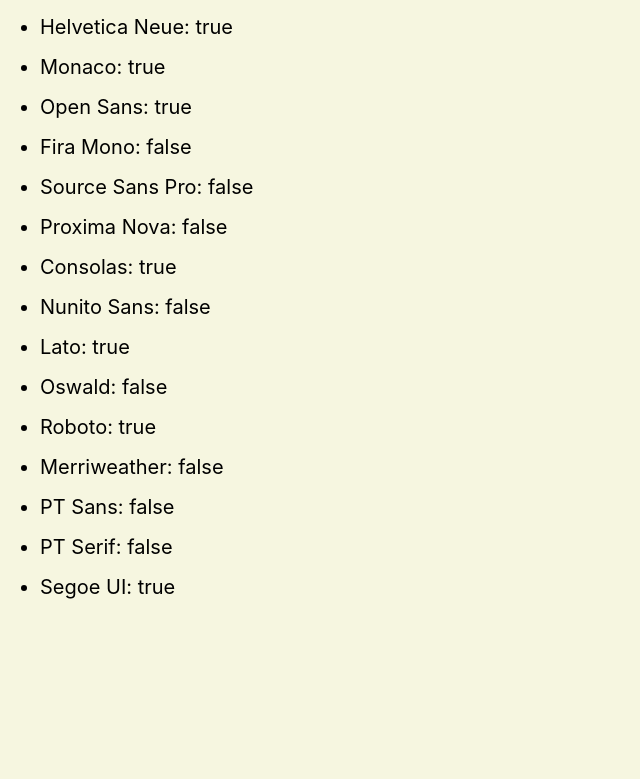
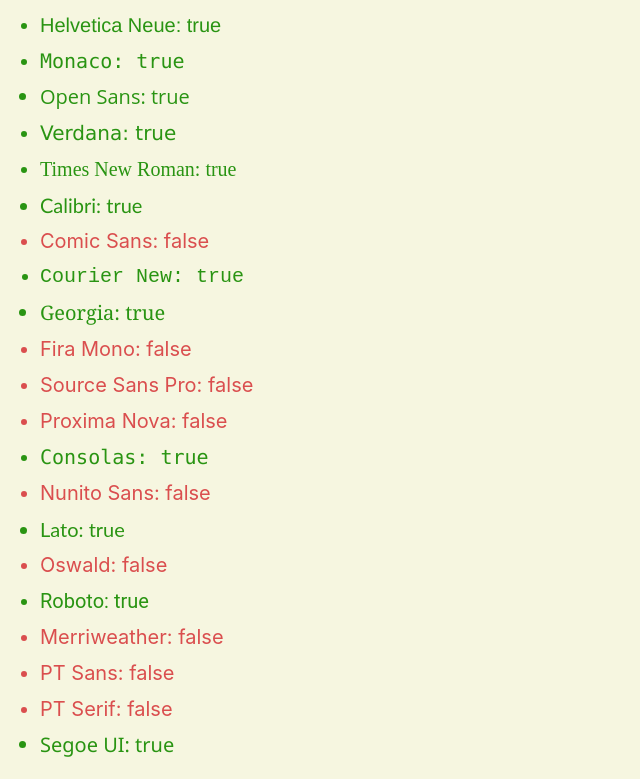
Before and after one commit to CodinCat/hasFont.js, a website: page index.html in a window 1280 px wide. Shown: the part 73-852 px from the top of the page, without its empty margins (0-640 px from the left). Before the commit the page ends 800 px from the top, so only its background shows below. Drawn offline with nearby package versions, Linux system fonts and the light colour scheme.

Commit message:
Update demo

```diff
--- a/index.html
+++ b/index.html
@@ -14,14 +14,18 @@
       margin-left: 20px;
     }
     a {
-      color: #5c8c07;
+      color: #8c7907;
       text-decoration: none;
+      border-bottom: 3px dashed #8c7907;
+    }
+    ul {
+      margin-top: 0;
     }
     li {
       -webkit-font-smoothing: antialiased;
       font-family: -apple-system, system-ui, roboto, 'Segoe UI', sans-serif;
       font-size: 20px;
-      line-height: 2;
+      line-height: 1.8;
     }
   </style>
 </head>
@@ -29,7 +33,9 @@
 <div id="app">
   <h1><a href="https://github.com/CodinCat/hasFont.js">hasFont.js</a></h1>
   <ul>
-    <li v-for="font in fonts">{{ font }}: {{ hasFont(font) }}</li>
+    <li v-for="font in fonts" :style="getStyle(font)">
+      {{ font }}: {{ hasFont(font) }}
+    </li>
   </ul>
 </div>
 <script src="./hasfont.min.js"></script>
@@ -40,6 +46,8 @@
   data: {
     fonts: [
       'Helvetica Neue', 'Monaco', 'Open Sans',
+      'Verdana', 'Times New Roman', 'Calibri',
+      'Comic Sans', 'Courier New', 'Georgia',
       'Fira Mono', 'Source Sans Pro', 'Proxima Nova',
       'Consolas', 'Nunito Sans', 'Lato',
       'Oswald', 'Roboto', 'Merriweather',
@@ -47,7 +55,12 @@
     ]
   },
   methods: {
-    hasFont
+    hasFont,
+    getStyle (font) {
+      var ff = `${font}, -apple-system, system-ui, roboto, 'Segoe UI', sans-serif`
+      var color = hasFont(font) ? '#299412' : '#da4e4e'
+      return `font-family: ${ff}; color: ${color}`
+    }
   }
 })
 </script>
```
